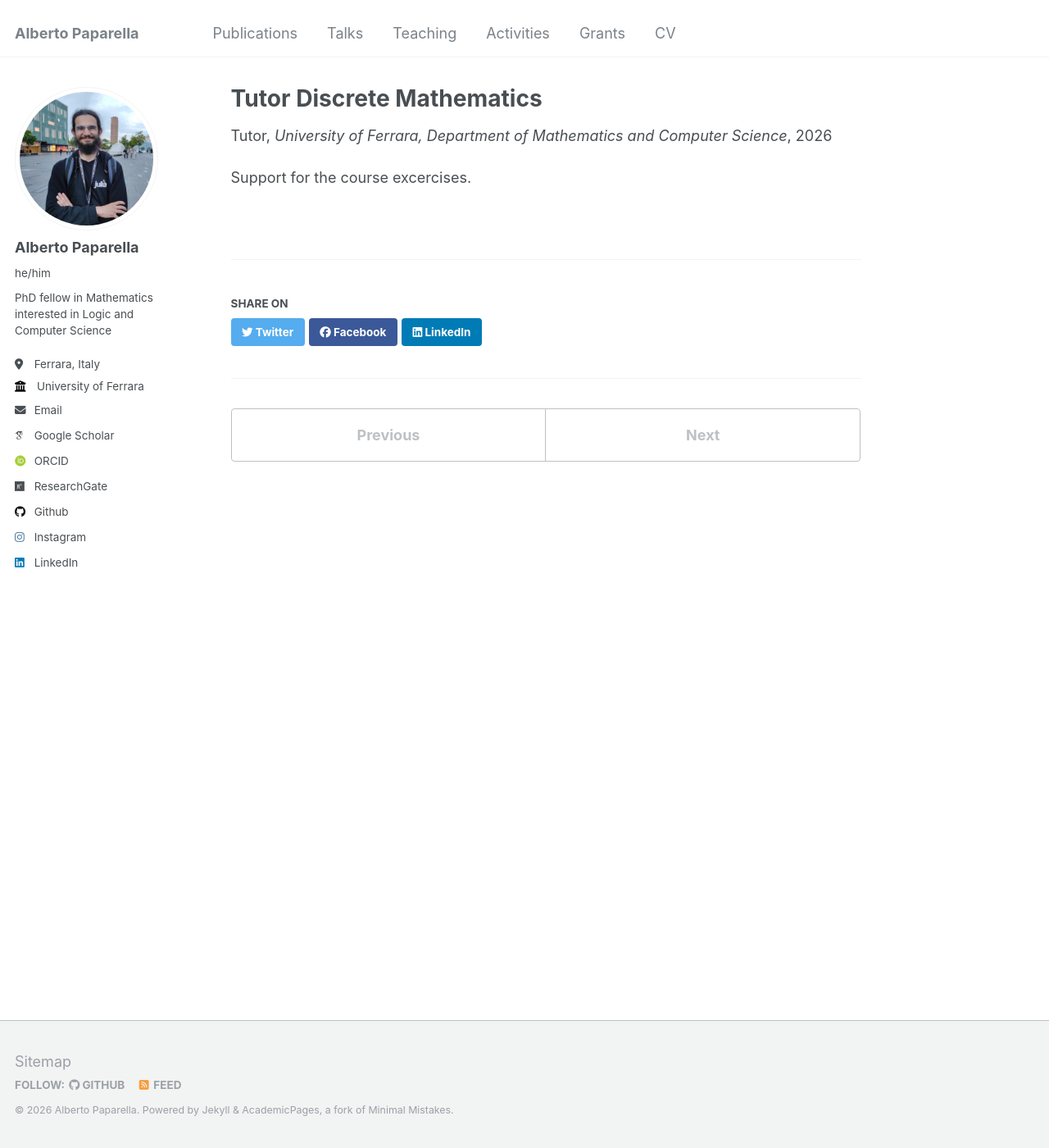
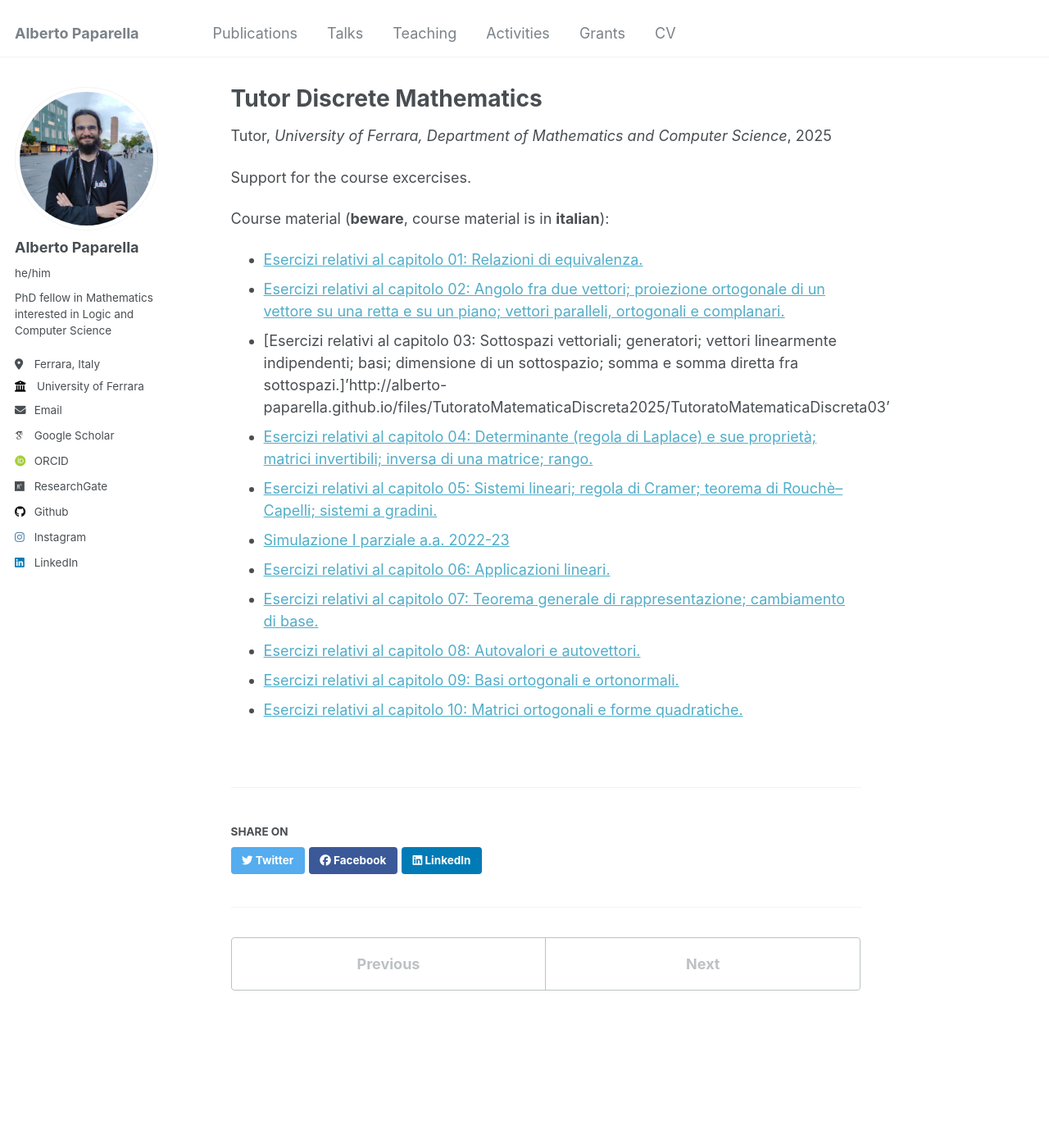
Before and after one commit to alberto-paparella/alberto-paparella.github.io, a Jekyll site: the page built from _teaching/2025-spring-discrete-mathematics.md, in a window 1280 px wide and 1400 px high. Shown: the whole window at 82% size. Built offline with Jekyll 4.4.1, drawn with Linux system fonts in a browser that asks for light colours; some web fonts are replaced.

Commit message:
Added discrete mathematics course materials for year 2025

```diff
--- a/_teaching/2026-spring-discrete-mathematics.md
+++ b/_teaching/2025-spring-discrete-mathematics.md
@@ -2,10 +2,24 @@
 title: "Tutor Discrete Mathematics"
 collection: teaching
 type: "Tutor"
-permalink: /teaching/2026-spring-discrete-mathematics
+permalink: /teaching/2025-spring-discrete-mathematics
 venue: "University of Ferrara, Department of Mathematics and Computer Science"
-date: 2026-03-01 - 2026-06-30
+date: 2025-03-01 - 2025-06-30
 location: "Ferrara, Italy"
 ---
 
 Support for the course excercises.
+
+Course material (**beware**, course material is in **italian**):
+
+- [Esercizi relativi al capitolo 01: Relazioni di equivalenza.]('http://alberto-paparella.github.io/files/TutoratoMatematicaDiscreta2025/TutoratoMatematicaDiscreta01')
+- [Esercizi relativi al capitolo 02: Angolo fra due vettori; proiezione ortogonale di un vettore su una retta e su un piano; vettori paralleli, ortogonali e complanari.]('http://alberto-paparella.github.io/files/TutoratoMatematicaDiscreta2025/TutoratoMatematicaDiscreta02')
+- [Esercizi relativi al capitolo 03: Sottospazi vettoriali; generatori; vettori linearmente indipendenti; basi; dimensione di un sottospazio; somma e somma diretta fra sottospazi.]'http://alberto-paparella.github.io/files/TutoratoMatematicaDiscreta2025/TutoratoMatematicaDiscreta03'
+- [Esercizi relativi al capitolo 04: Determinante (regola di Laplace) e sue proprietà; matrici invertibili; inversa di una matrice; rango.]('http://alberto-paparella.github.io/files/TutoratoMatematicaDiscreta2025/TutoratoMatematicaDiscreta04')
+- [Esercizi relativi al capitolo 05: Sistemi lineari; regola di Cramer; teorema di Rouchè–Capelli; sistemi a gradini.]('http://alberto-paparella.github.io/files/TutoratoMatematicaDiscreta2025/TutoratoMatematicaDiscreta05')
+- [Simulazione I parziale a.a. 2022-23]('http://alberto-paparella.github.io/files/TutoratoMatematicaDiscreta2025/TutoratoMatematicaDiscretaSimulazionePrimoParziale.pdf')
+- [Esercizi relativi al capitolo 06: Applicazioni lineari.]('http://alberto-paparella.github.io/files/TutoratoMatematicaDiscreta2025/TutoratoMatematicaDiscreta06')
+- [Esercizi relativi al capitolo 07: Teorema generale di rappresentazione; cambiamento di base.]('http://alberto-paparella.github.io/files/TutoratoMatematicaDiscreta2025/TutoratoMatematicaDiscreta07')
+- [Esercizi relativi al capitolo 08: Autovalori e autovettori.]('http://alberto-paparella.github.io/files/TutoratoMatematicaDiscreta2025/TutoratoMatematicaDiscreta08')
+- [Esercizi relativi al capitolo 09: Basi ortogonali e ortonormali.]('http://alberto-paparella.github.io/files/TutoratoMatematicaDiscreta2025/TutoratoMatematicaDiscreta09')
+- [Esercizi relativi al capitolo 10: Matrici ortogonali e forme quadratiche.]('http://alberto-paparella.github.io/files/TutoratoMatematicaDiscreta2025/TutoratoMatematicaDiscreta10')
```
Also changed, not shown: 11 other files.
